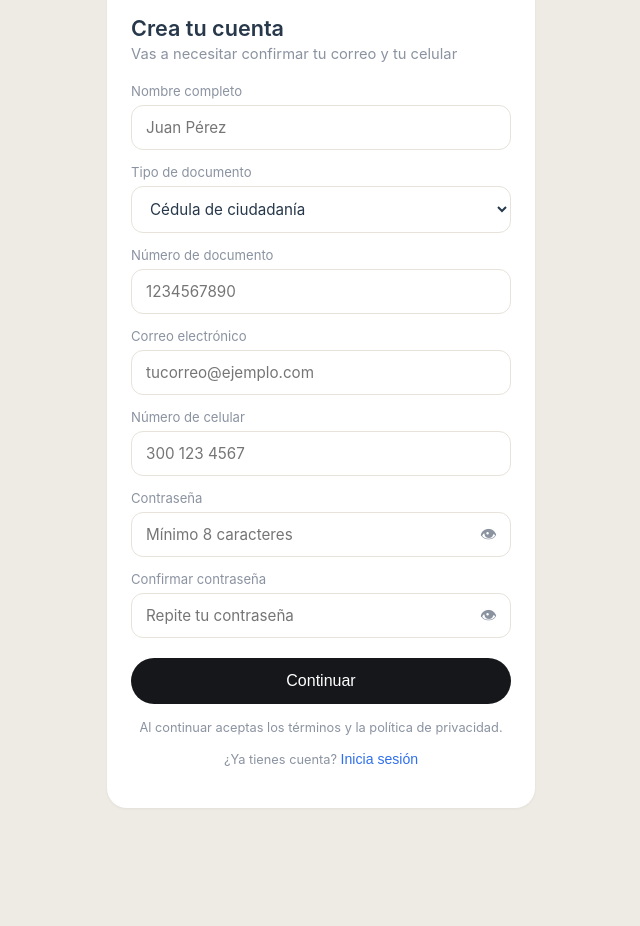
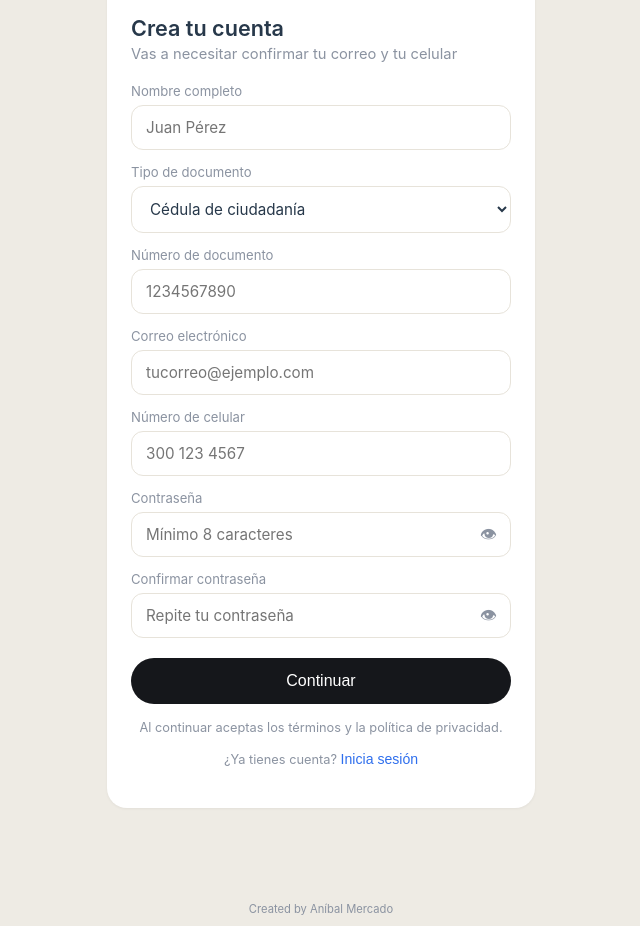
Before and after one commit to amercadd/veolia-api., a website: page public/index.html in a window 1280 px wide. Shown: the part 132-1058 px from the top of the page, without its empty margins (319-959 px from the left). Before the commit the page ends 1016 px from the top, so only its background shows below. Drawn offline with Linux system fonts and the light colour scheme.

Commit message:
Agrega credito Created by Anibal Mercado en toda la app

```diff
--- a/public/index.html
+++ b/public/index.html
@@ -236,10 +236,12 @@
   .checkbox-row{ display:flex; align-items:center; justify-content:space-between; background:var(--pill-bg); border-radius:12px; padding:14px; margin-top:18px; }
   .checkbox-row input{ width:18px; height:18px; }
   #dev-codes{ background:#fff7dc; border:1px dashed #d8bd5a; border-radius:12px; padding:10px 14px; font-size:0.78rem; color:#6b551a; margin-top:14px; }
+  .app-credit{ text-align:center; font-size:0.7rem; color:var(--muted); padding:18px 0 10px; }
 </style>
 </head>
 <body>
 <div id="phone"></div>
+<div class="app-credit">Created by Aníbal Mercado</div>
 
 <script>
 const API = '';
```
